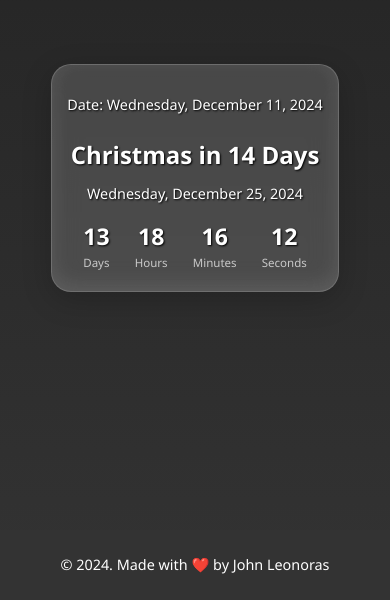
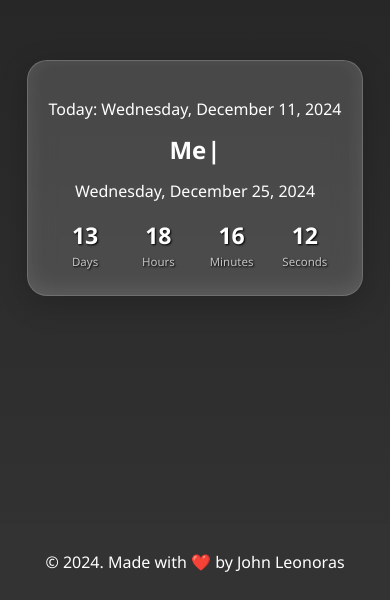
Before and after one commit to jleonoras/christmas-countdown, a React (Vite) app: page / in a window 390 px wide. Shown: the part 244-844 px from the top of the page. Built offline with nearby package versions, Linux system fonts and the light colour scheme.

Commit message:
Add some changes in greetings.

```diff
--- a/package.json
+++ b/package.json
@@ -11,7 +11,9 @@
   },
   "dependencies": {
     "react": "^18.3.1",
-    "react-dom": "^18.3.1"
+    "react-dom": "^18.3.1",
+    "react-typewriter": "^0.4.1",
+    "typewriter-effect": "^2.21.0"
   },
   "devDependencies": {
     "@eslint/js": "^9.15.0",
--- a/src/App.css
+++ b/src/App.css
@@ -1,4 +1,3 @@
-/* General Styles */
 body {
   font-family: 'Segoe UI', Tahoma, Geneva, Verdana, sans-serif;
   background: linear-gradient(to bottom, #222, #333);
@@ -25,7 +24,6 @@
   align-items: center;
 }
 
-/* Countdown Styles */
 #countdown {
   background: rgba(255, 255, 255, 0.15);
   border-radius: 20px;
@@ -35,9 +33,6 @@
   border: 1px solid rgba(255, 255, 255, 0.2);
   max-width: 90%;
   text-align: center;
-  display: flex;
-  flex-direction: column;
-  align-items: center;
 }
 
 .text-shadow {
@@ -47,22 +42,21 @@
 #countdown .current-date {
   font-size: 1em;
   margin-bottom: 10px;
-  text-shadow: 1px 1px 2px #000;
+  .text-shadow;
 }
 
 #countdown h1 {
   font-size: 2em;
   margin-bottom: 10px;
-  text-shadow: 1px 1px 2px #000;
+  .text-shadow;
 }
 
 #countdown .christmas-date {
   font-size: 1em;
   margin-bottom: 10px;
-  text-shadow: 1px 1px 2px #000;
+  .text-shadow;
 }
 
-/* Detailed Countdown Styles */
 .detailed-countdown {
   display: flex;
   justify-content: space-around;
@@ -73,13 +67,15 @@
 .time {
   font-size: 1.5em;
   margin: 5px;
+  text-shadow: 1px 1px 2px #000;
+  min-width: 60px;
 }
 
 .time span:first-child {
   font-size: 1.5em;
   font-weight: bold;
   display: block;
-  text-shadow: 1px 1px 2px #000;
+  .text-shadow;
 }
 
 .time span:last-child {
@@ -88,7 +84,6 @@
   display: block;
 }
 
-/* Footer Styles */
 #footer {
   background-color: #333;
   padding: 10px;
@@ -100,20 +95,12 @@
   justify-content: center;
 }
 
-/* Responsive Styles */
 @media (max-width: 600px) {
   #countdown {
     width: 90%;
-    padding: 15px;
   }
   #countdown h1 {
     font-size: 1.5em;
-  }
-  #countdown .current-date {
-    font-size: 0.9em;
-  }
-  #countdown .christmas-date {
-    font-size: 0.9em;
   }
   .time {
     font-size: 1.2em;
@@ -129,9 +116,4 @@
     justify-content: space-around;
     flex-wrap: wrap;
   }
-
-  #footer p {
-    font-size: 0.9em; /* Reduce font size for smaller screens */
-    justify-content: center;
-  }
 }
--- a/src/App.jsx
+++ b/src/App.jsx
@@ -2,6 +2,7 @@
 import './App.css';
 import DetailedCountdown from './DetailedCountdown';
 import Footer from './Footer';
+import Typewriter from 'typewriter-effect';
 
 function App() {
   const calculateTimeLeft = () => {
@@ -69,9 +70,24 @@
     <div id="app-container">
       <div id="main-content">
         <div id="countdown">
-          <p className="current-date">Date: {currentDate}</p>
+          <p className="current-date">Today: {currentDate}</p>
           <div id="countdown-content">
-            <h1>{daysLeft === 0 ? "Merry Christmas!" : `Christmas in ${daysLeft} ${dayOrDays}`}</h1>
+            <h1>
+              {daysLeft === 14 ? (
+                <div className="merry-christmas-container">
+                <Typewriter
+                  options={{
+                    strings: ['Merry Christmas!'],
+                    autoStart: true,
+                    loop: true,
+                    delay: 100,
+                  }}
+                />
+                </div>
+              ) : (
+                `Christmas in ${daysLeft} ${dayOrDays}`
+              )}
+              </h1>
             <p className="christmas-date">{formattedChristmasDate}</p>
             <DetailedCountdown timeLeft={timeLeft} />
           </div>
```
Also changed, not shown: index.html (+5 -5 lines), 1 other file (tests, documents, lock files or other folders).
